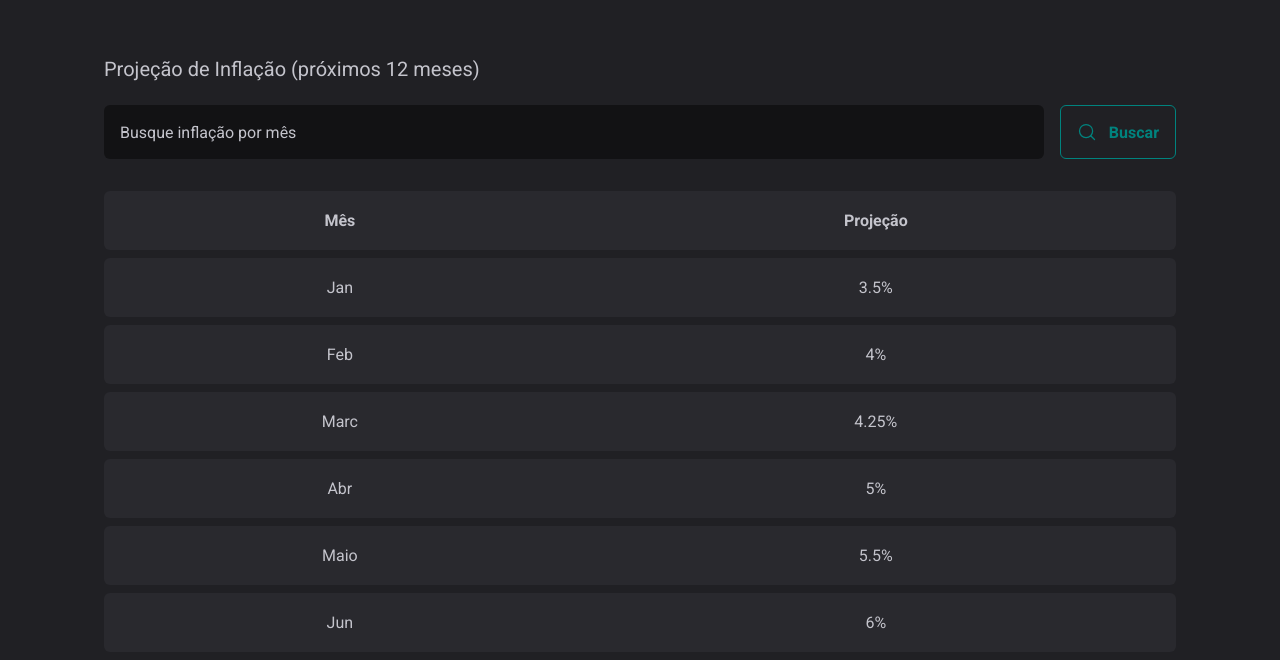
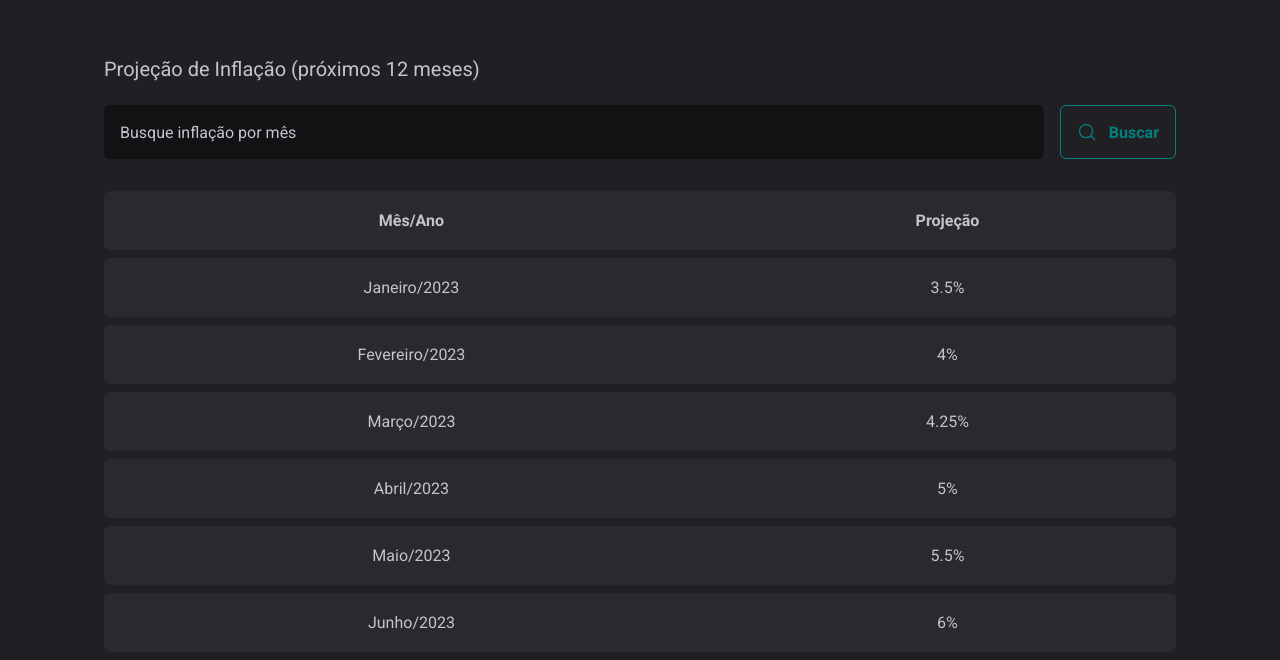
Before and after one commit to Mraimundo/teste-santander, a React (Vite) app: page / in a window 1280 px wide. Shown: the part 737-1397 px from the top of the page. Built offline with nearby package versions, Linux system fonts and the light colour scheme.

Commit message:
feat: Add Button back to top page

```diff
--- a/package.json
+++ b/package.json
@@ -11,6 +11,8 @@
   },
   "dependencies": {
     "@hookform/resolvers": "^3.3.4",
+    "@phosphor-icons/react": "^2.0.15",
+    "framer-motion": "^10.18.0",
     "phosphor-react": "^1.4.1",
     "react": "^18.2.0",
     "react-dom": "^18.2.0",
--- a/src/components/Avatar/Avatar.module.css
+++ b/src/components/Avatar/Avatar.module.css
@@ -10,5 +10,5 @@
   height: calc(3rem + 12px);
   border-radius: 8px;
   border: 4px solid var(--gray-800);
-  outline: 2px solid var(--green-500);
+  outline: 2px solid var(--green-300);
 }
--- /dev/null
+++ b/src/components/ButtonBackToTop/ButtonBackToTop.module.css
@@ -0,0 +1,23 @@
+.buttonContainer {
+  position: fixed;
+  right: 4px;
+  bottom: 4px;
+  z-index: 20;
+}
+
+.buttonContainer button {
+  background: var(--green-300);
+  padding: 1rem 1.5rem;
+  border: none;
+  border-radius: 0.5rem;
+  color: var(--gray-100);
+  display: flex;
+  justify-content: center;
+  align-items: center;
+  gap: 2px;
+  box-shadow: 0 10px 15px -3px rgb(0 0 0 / 0.1), 0 4px 6px -4px rgb(0 0 0 / 0.1);
+}
+
+.buttonContainer button:hover {
+  background: var(--green-500);
+}
--- /dev/null
+++ b/src/components/ButtonBackToTop/ButtonBackToTop.tsx
@@ -0,0 +1,41 @@
+import { ArrowLineUp } from "@phosphor-icons/react";
+import { useState, useEffect, useCallback } from "react";
+import { AnimatePresence, motion } from "framer-motion";
+import styles from "./ButtonBackToTop.module.css";
+
+export function ButtonBackToTop() {
+  const [show, setShow] = useState(false);
+
+  const scrollToTop = () => {
+    window.scrollTo({ top: 0, behavior: "smooth" });
+  };
+
+  const minScroll = 500;
+
+  const handleScroll = useCallback(() => {
+    if (!show && window.scrollY > minScroll) setShow(true);
+    if (show && window.scrollY <= minScroll) setShow(false);
+  }, [show]);
+
+  useEffect(() => {
+    window.addEventListener("scroll", handleScroll);
+    return () => window.removeEventListener("scroll", handleScroll);
+  }, [handleScroll]);
+
+  return (
+    <AnimatePresence>
+      {show ? (
+        <motion.div
+          className={styles.buttonContainer}
+          initial={{ opacity: 0, right: -10 }}
+          animate={{ opacity: 1, right: 16 }}
+          exit={{ opacity: 0, right: -10 }}
+        >
+          <button onClick={scrollToTop}>
+            <ArrowLineUp size={20} />
+          </button>
+        </motion.div>
+      ) : null}
+    </AnimatePresence>
+  );
+}
--- a/src/components/InflationTable/InflationTable.tsx
+++ b/src/components/InflationTable/InflationTable.tsx
@@ -15,7 +15,7 @@ export function InflationTable({ inflationData }: InflationTableProps) {
       <table className={styles.tableContainer}>
         <thead>
           <tr>
-            <th>Mês</th>
+            <th>Mês/Ano</th>
             <th>Projeção</th>
           </tr>
         </thead>
--- a/src/pages/TaxaSelic/index.tsx
+++ b/src/pages/TaxaSelic/index.tsx
@@ -1,3 +1,4 @@
+import { ButtonBackToTop } from "../../components/ButtonBackToTop/ButtonBackToTop";
 import { Header } from "../../components/Header/Header";
 import { InflationTable } from "../../components/InflationTable/InflationTable";
 import { SearchForm } from "../../components/SearchForm/SearchForm";
@@ -6,12 +7,12 @@ import { useSelicData } from "../../hooks/selic-data";
 import styles from "./selic.module.css";
 
 const inflationData = [
-  { month: "Jan", projection: 3.5 },
-  { month: "Feb", projection: 4.0 },
-  { month: "Marc", projection: 4.25 },
-  { month: "Abr", projection: 5.0 },
-  { month: "Maio", projection: 5.5 },
-  { month: "Jun", projection: 6.0 },
+  { month: "Janeiro/2023", projection: 3.5 },
+  { month: "Fevereiro/2023", projection: 4.0 },
+  { month: "Março/2023", projection: 4.25 },
+  { month: "Abril/2023", projection: 5.0 },
+  { month: "Maio/2023", projection: 5.5 },
+  { month: "Junho/2023", projection: 6.0 },
 ];
 
 export function TaxaSelic() {
@@ -26,6 +27,7 @@ export function TaxaSelic() {
         <SearchForm />
         <InflationTable inflationData={inflationData} />
       </section>
+      <ButtonBackToTop />
     </>
   );
 }
```
Also changed, not shown: 1 other file (tests, documents, lock files or other folders).
